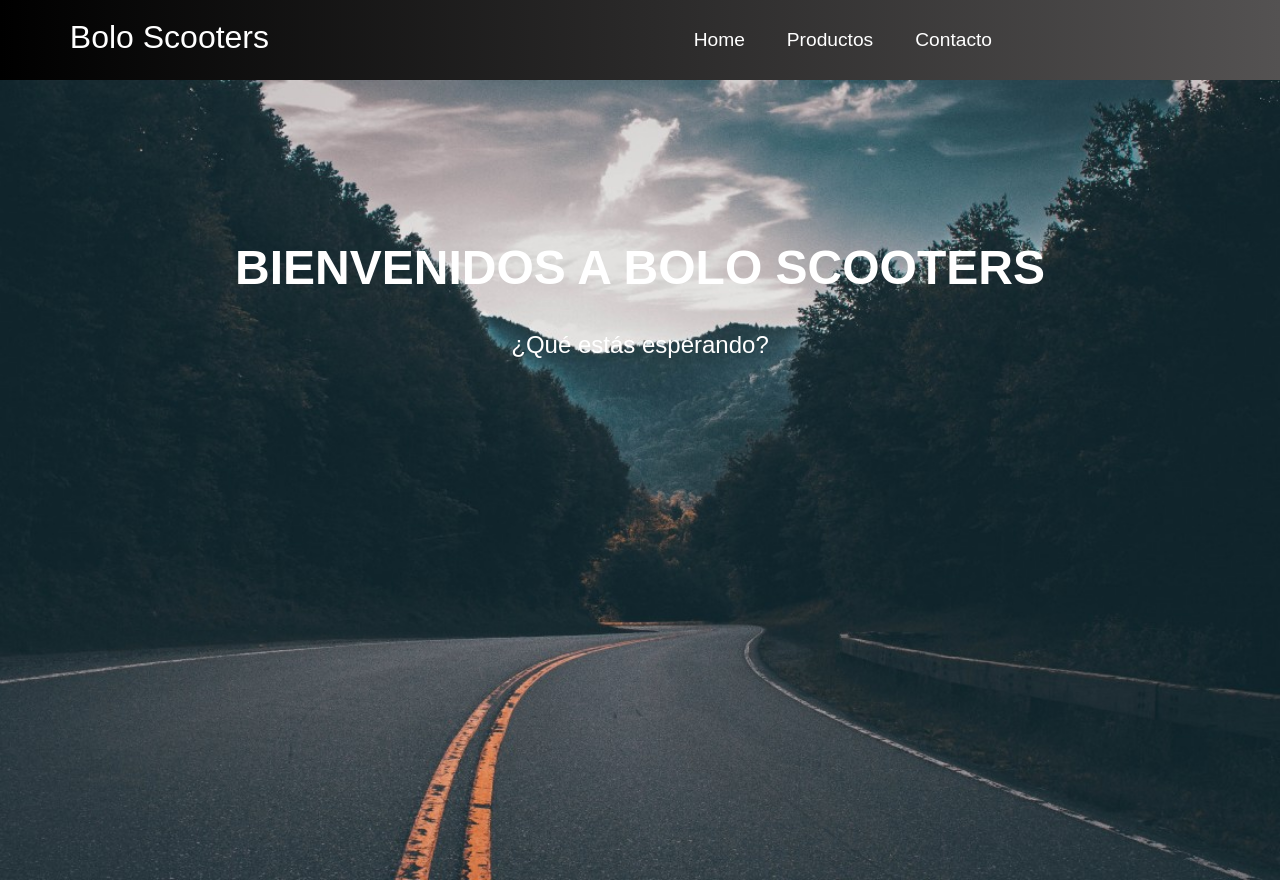
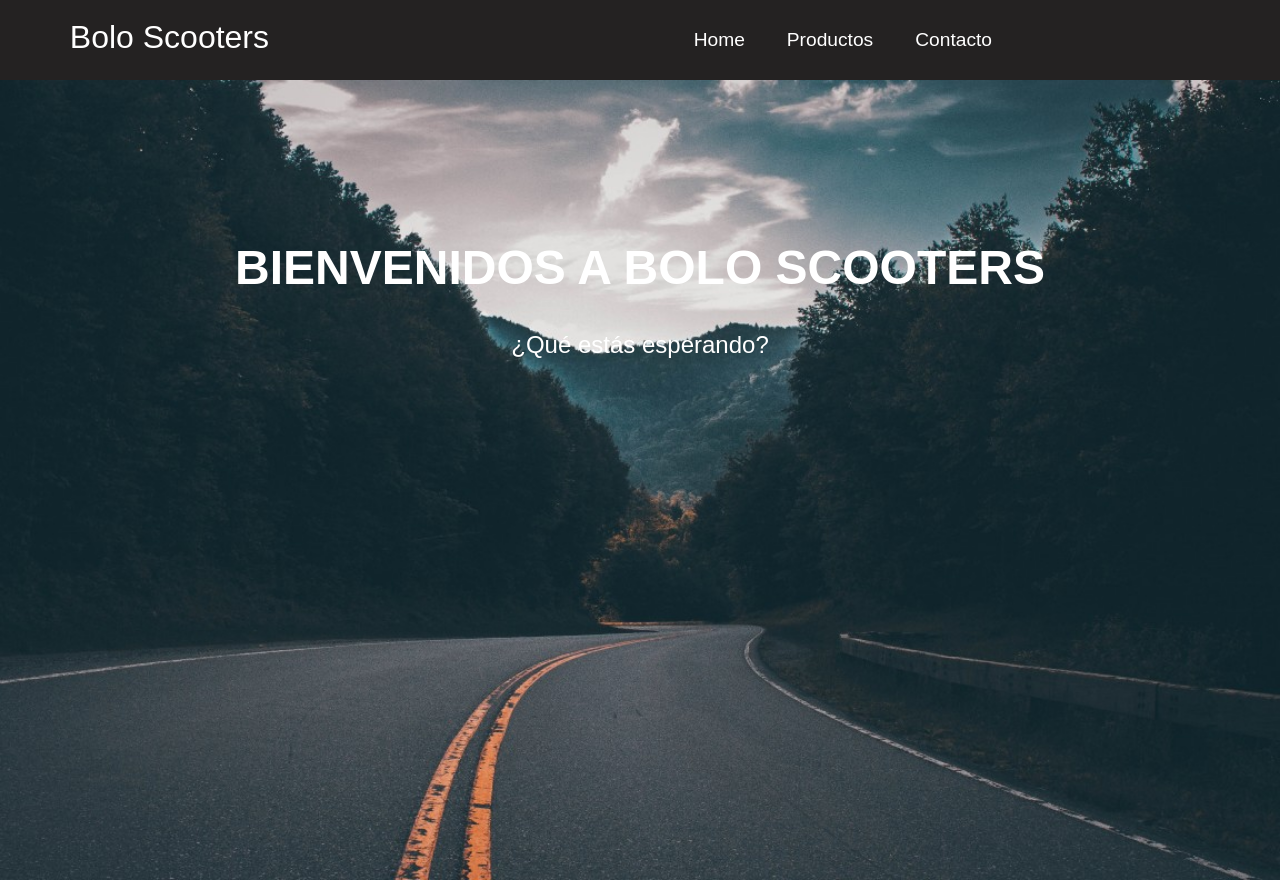
Before and after one commit to DiegoEspinoza10/boloscooters-web, a React (Create React App) app: page / in a window 1280 px wide. Built offline with nearby package versions, Linux system fonts and the light colour scheme.

Commit message:
Fixing Navbar color to fit the HeroSection

```diff
--- a/src/components/Navbar.css
+++ b/src/components/Navbar.css
@@ -1,5 +1,5 @@
 .navbar {
-    background: linear-gradient(90deg, rgb(0, 0, 0) 0%, rgb(84, 82, 82) 100%);
+    background: #242222;
     height: 80px;
     display: flex;
     justify-content: center;
@@ -42,7 +42,6 @@
     list-style: none;
     text-align: center;
     width: 60vw;
-    position: absolute;
     justify-content: end;
     margin-right: 2rem;
   }
```
